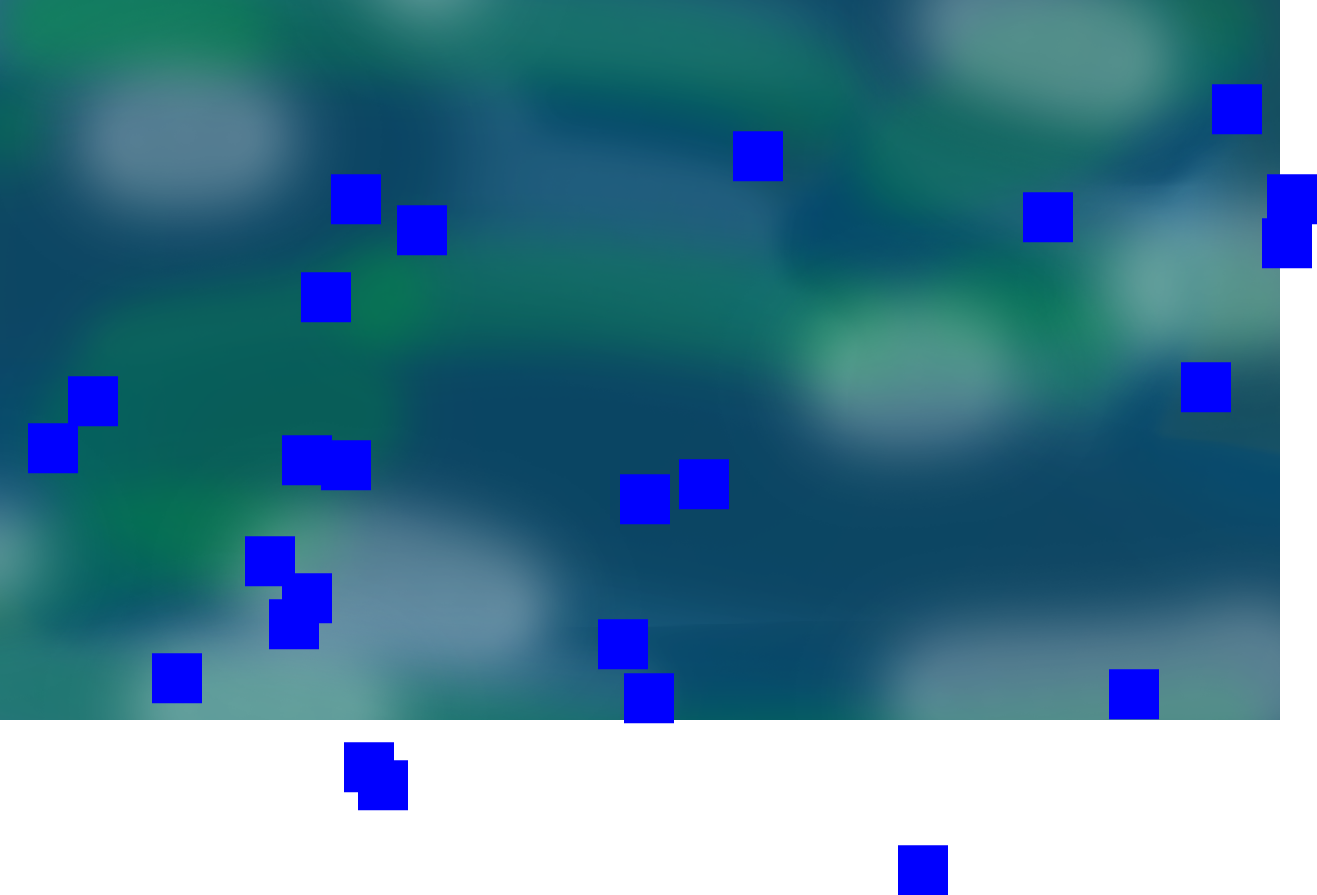
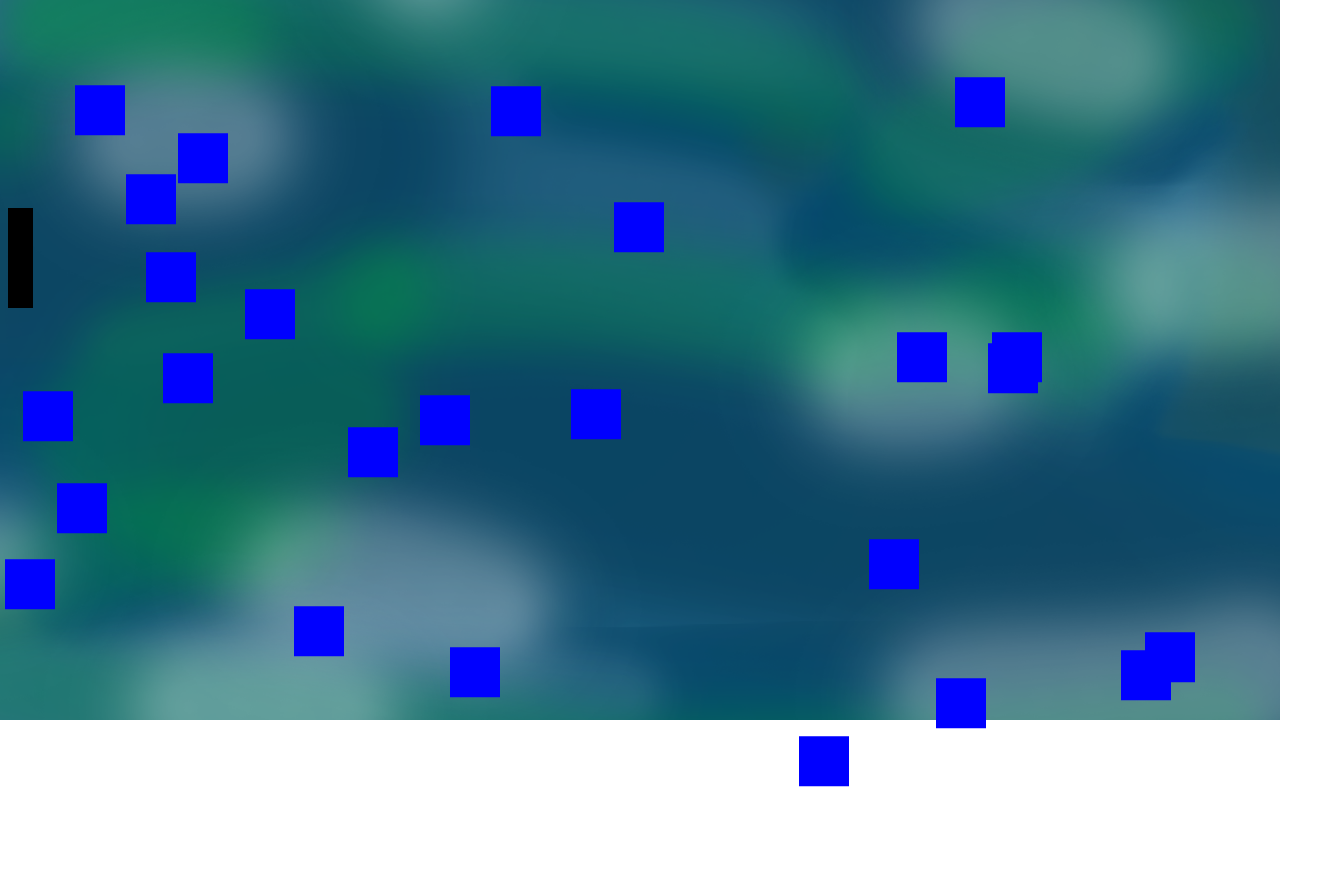
Before and after one commit to Brainilio/EVOLIFE, a plain HTML site: page docs/index.html in a window 1280 px wide. Shown: the whole page, 1317 px wide, since content can reach past the window. After the commit the page ends 800 px from the top, so only its background shows below. Drawn offline with Linux system fonts and the light colour scheme.

Commit message:
123123213231231

```diff
--- a/docs/css/style.css
+++ b/docs/css/style.css
@@ -37,8 +37,10 @@ body {
   }
 
   paddle {
-    background-image: url(../img/protero.png);
-    width:145px; height:120px;
+    background-color:black;
+    width:25px; height:100px;
+    display: block;
+    position: absolute;
 
 
 }
--- a/docs/js/main.js
+++ b/docs/js/main.js
@@ -3,12 +3,16 @@ var Bubble = (function () {
     function Bubble() {
         this.element = document.createElement("bubble");
         document.body.appendChild(this.element);
-        this.yposition = Math.random() * window.innerHeight;
-        this.xposition = Math.random() * window.innerWidth;
+        this.xposition = this.randomNumber(0, window.innerWidth - 130);
+        this.yposition = this.randomNumber(0, window.innerHeight - 130);
     }
     Bubble.prototype.update = function () {
         this.element.style.left = this.xposition + "px";
         this.element.style.top = this.yposition + "px";
+    };
+    Bubble.prototype.randomNumber = function (min, max) {
+        var a = Math.floor(Math.random() * (max - min + 1)) + min;
+        return a;
     };
     return Bubble;
 }());
```
Also changed, not shown: 2 other files.
